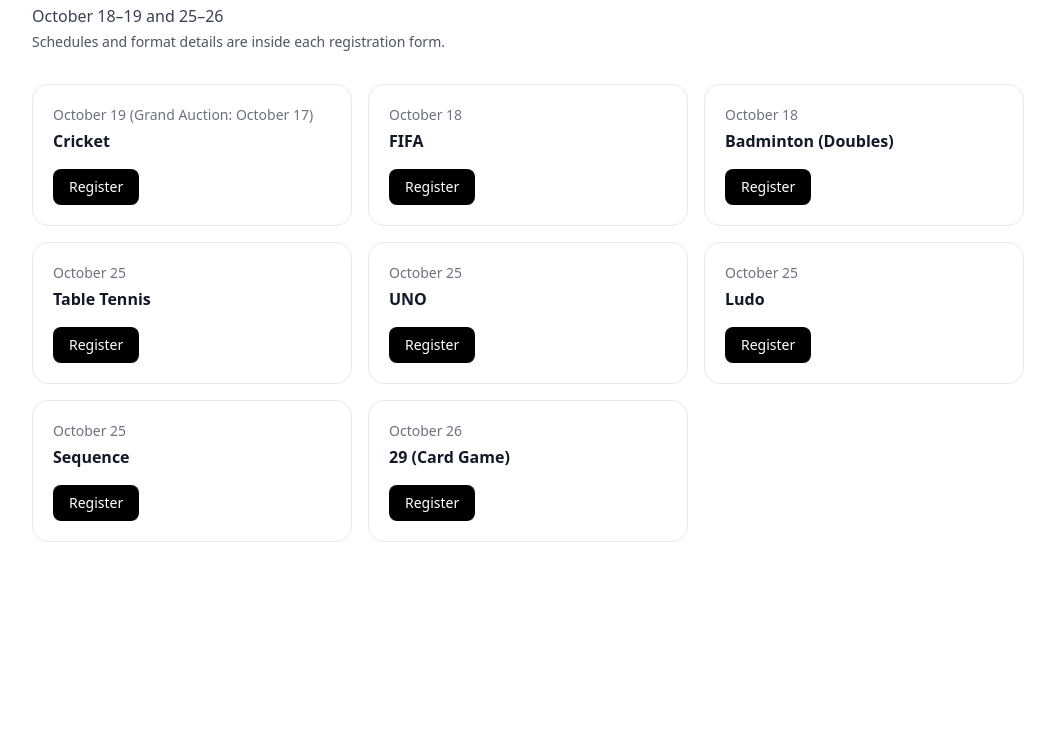
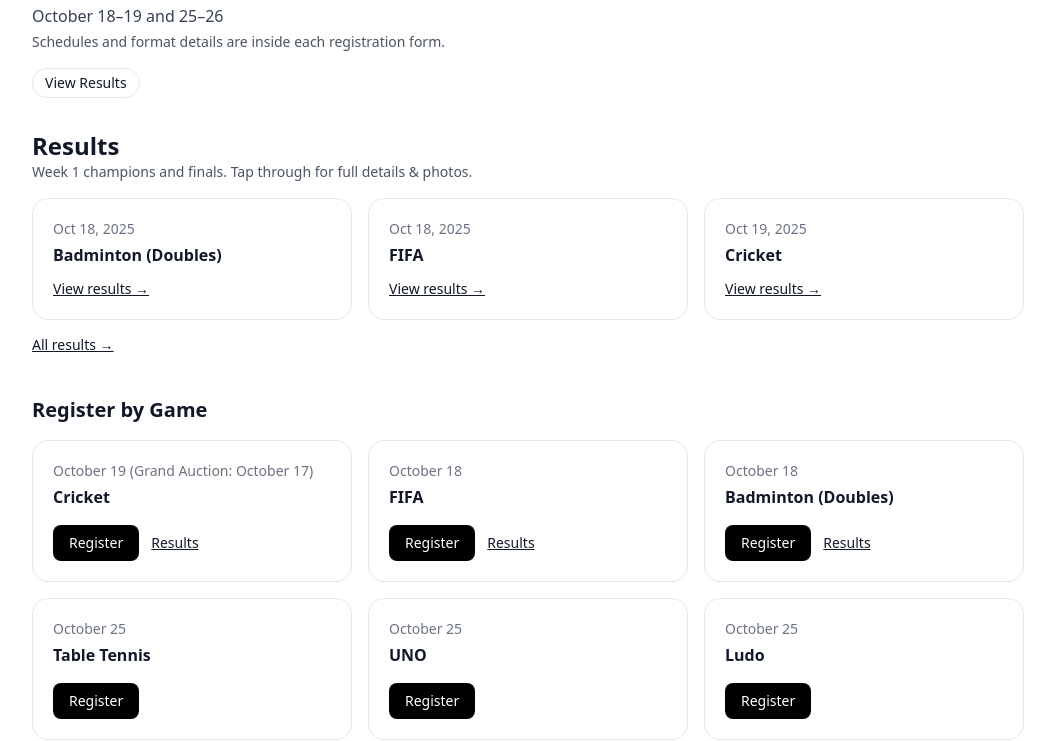
Before and after one commit to bsatamu/home, a plain HTML site: page game-week.html in a window 1280 px wide. Shown: the part 96-837 px from the top of the page, without its empty margins (112-1167 px from the left). Before the commit the page ends 800 px from the top, so only its background shows below. Drawn offline with nearby package versions, Linux system fonts and the light colour scheme.

Commit message:
Update game-week.html

```diff
--- a/game-week.html
+++ b/game-week.html
@@ -13,31 +13,93 @@
     <p class="mt-2 text-gray-700" id="gw-dates">October 18–19 and 25–26</p>
     <p class="mt-1 text-gray-600 text-sm" id="gw-note">Schedules and details are inside each registration form.</p>
 
-    <div id="games" class="mt-8 grid sm:grid-cols-2 lg:grid-cols-3 gap-4"></div>
+    <!-- Quick access pill to the full results hub -->
+    <a href="./results/" class="inline-block mt-4 px-3 py-1 rounded-full border text-sm">View Results</a>
+
+    <!-- RESULTS (auto-hidden if no data) -->
+    <section id="results" class="mt-8 hidden">
+      <h2 class="text-2xl font-semibold">Results</h2>
+      <p class="text-sm text-gray-600">Week 1 champions and finals. Tap through for full details & photos.</p>
+      <div id="res-grid" class="mt-4 grid sm:grid-cols-2 lg:grid-cols-3 gap-4"></div>
+      <div class="mt-3">
+        <a href="./results/" class="text-sm underline">All results →</a>
+      </div>
+    </section>
+
+    <!-- REGISTRATION CARDS -->
+    <section class="mt-10">
+      <h2 class="text-xl font-semibold">Register by Game</h2>
+      <div id="games" class="mt-4 grid sm:grid-cols-2 lg:grid-cols-3 gap-4"></div>
+    </section>
   </div>
 
   <script>
-    async function loadJSON(p){const r=await fetch(p);return r.ok?await r.json():null}
+    async function loadJSON(p){ try { const r=await fetch(p,{cache:'no-store'}); return r.ok?await r.json():null } catch { return null } }
+
     (async ()=>{
+      // 1) Load main Game Week meta + games
       const data = await loadJSON('./data/game_week.json');
-      if(!data) return;
-      document.getElementById('gw-title').textContent = data.meta?.title || 'BSA Game Week — Fall 2025';
-      document.getElementById('gw-dates').textContent = data.meta?.dates || '';
-      document.getElementById('gw-note').textContent  = data.meta?.note || '';
+      if (data?.meta?.title) document.getElementById('gw-title').textContent = data.meta.title;
+      if (data?.meta?.dates) document.getElementById('gw-dates').textContent = data.meta.dates;
+      if (data?.meta?.note)  document.getElementById('gw-note').textContent  = data.meta.note;
 
+      // 2) Try to load Results index and render preview cards
+      const resIndex = await loadJSON('./data/results/index.json');
+      if (resIndex?.games?.length){
+        const $section = document.getElementById('results');
+        const $grid = document.getElementById('res-grid');
+        $section.classList.remove('hidden');
+
+        // Show up to first 3 results as preview cards
+        (resIndex.games.slice(0,3)).forEach(g=>{
+          const card = document.createElement('a');
+          card.href = `./results/${g.slug}.html`;
+          card.className = "border rounded-2xl p-5 bg-white block";
+          card.innerHTML = `
+            <div class="text-sm text-gray-500">${g.date || ''}</div>
+            <div class="mt-1 font-semibold">${g.name}</div>
+            <div class="mt-3 text-sm underline">View results →</div>
+          `;
+          $grid.appendChild(card);
+        });
+      }
+
+      // 3) Render registration cards (existing behavior)
       const grid = document.getElementById('games');
-      (data.games||[]).forEach(g=>{
+      (data?.games||[]).forEach(g=>{
         const card = document.createElement('div');
         card.className = "border rounded-2xl p-5 bg-white flex flex-col";
         card.innerHTML = `
           <div class="text-sm text-gray-500">${g.date || ''}</div>
           <div class="mt-1 font-semibold">${g.name}</div>
-          <div class="mt-4">
+          <div class="mt-4 flex items-center gap-3">
             <a href="${g.form}" class="px-4 py-2 rounded-lg bg-black text-white text-sm inline-block">Register</a>
+            <!-- Results link will be appended below if we find a matching results page -->
           </div>
         `;
         grid.appendChild(card);
       });
+
+      // 4) Optional: add per-card "Results" links if a matching results page exists
+      // Map result slugs by game name from index.json (if available)
+      if (resIndex?.games?.length){
+        const slugByName = Object.fromEntries(resIndex.games.map(x => [x.name, x.slug]));
+        // For each registration card, if its name matches a results entry, append a link
+        Array.from(grid.children).forEach(div=>{
+          const nameEl = div.querySelector('.font-semibold');
+          const btnRow = div.querySelector('.mt-4.flex');
+          if (!nameEl || !btnRow) return;
+          const name = nameEl.textContent.trim();
+          const slug = slugByName[name];
+          if (!slug) return;
+          // Append Results link
+          const a = document.createElement('a');
+          a.href = `./results/${slug}.html`;
+          a.textContent = 'Results';
+          a.className = 'text-sm underline';
+          btnRow.appendChild(a);
+        });
+      }
     })();
   </script>
 </body>
```
